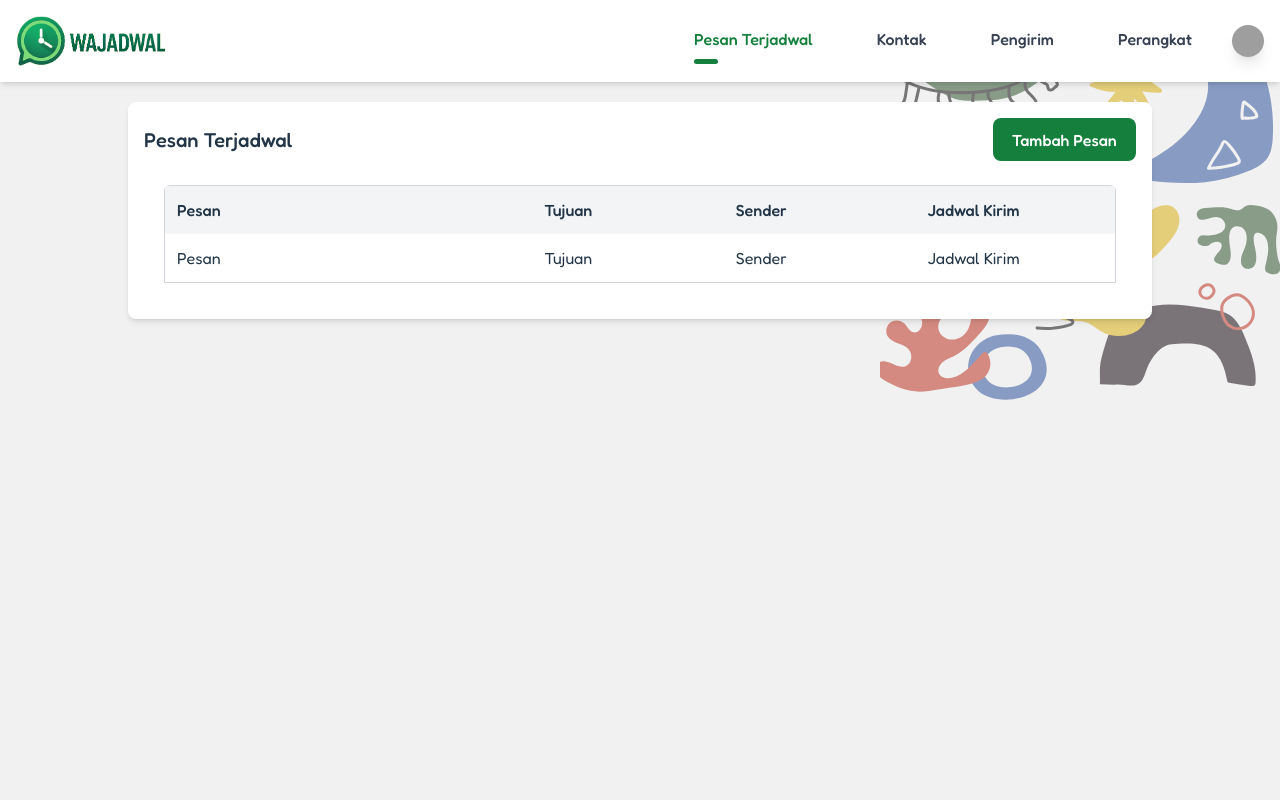
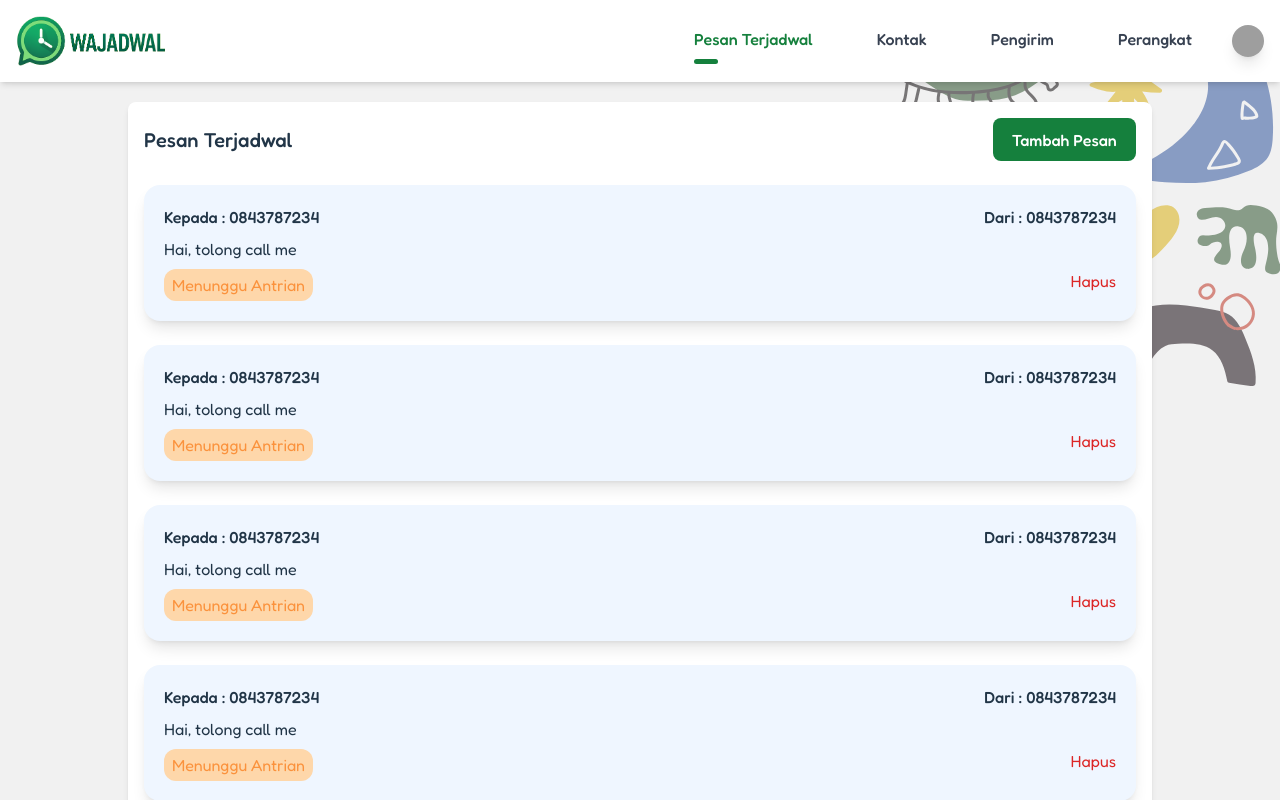
Before and after one commit to programmermager/wa-scheduler-react, a React (Vite) app: page /login in a window 1280 px wide. Both pictures are taken after typing "name@example.com", "Sample123" into the empty fields and a click on the button "Login". Shown: the top 800 px of the page. Built offline with nearby package versions, Linux system fonts and the light colour scheme; no server answers; grey boxes are pictures that could not be loaded.

Commit message:
item list message

```diff
--- a/src/pages/admin/scheduled-message.tsx
+++ b/src/pages/admin/scheduled-message.tsx
@@ -1,27 +1,33 @@
 import Button from "../../components/button";
 
 const ScheduledMessage =()=>{
+    const items = [1, 2, 3, 4, 5];
+
+    const ItemMessage=()=>{
+        return (
+            <div className="bg-blue-50 rounded-2xl shadow-lg p-5 flex flex-col gap-2 mt-6">
+                <div className="flex justify-between">
+                        <span className="font-medium">Kepada : 0843787234</span>
+                        <span className="font-medium">Dari : 0843787234</span>
+
+                </div>
+
+                    <span >Hai, tolong call me</span>
+                <div className="flex justify-between">
+                <div className="bg-orange-200 text-orange-400 px-2 py-1 rounded-xl w-fit">Menunggu Antrian</div>
+                <span className="text-red-600">Hapus</span>
+                </div>
+           </div>
+        )
+    }
+
     return (
         <div className="flex flex-col">
             <div className="justify-between flex flex-row items-center">
                 <span className="text-xl font-medium">Pesan Terjadwal</span>
                 <Button text="Tambah Pesan"/>
             </div>
-            <div className="rounded-t-md border border-gray-300 m-5 mt-6">
-                <div className="grid bg-gray-100  p-3 grid-cols-[2fr_1fr_1fr_1fr] grid-flow-col gap-4 font-medium ">
-                    <div>Pesan</div>
-                    <div>Tujuan</div>
-                    <div>Sender</div>
-                    <div>Jadwal Kirim</div>
-                </div>
-
-                <div className="grid  p-3 grid-cols-[2fr_1fr_1fr_1fr] grid-flow-col gap-4">
-                    <div>Pesan</div>
-                    <div>Tujuan</div>
-                    <div>Sender</div>
-                    <div>Jadwal Kirim</div>
-                </div>
-            </div>
+          {items.map((item)=> <ItemMessage/>)}
        </div>
     );
 }
```
